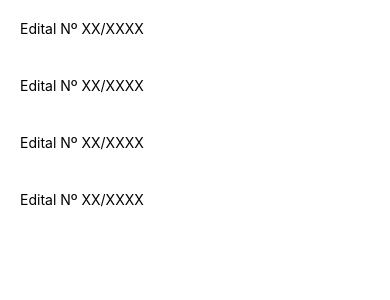
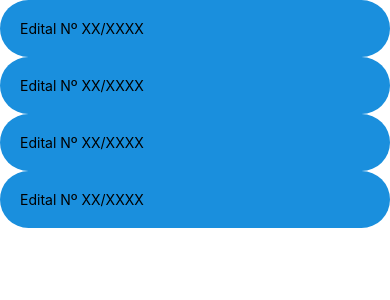
Before and after one commit to Cleisson50/Editais_IFRN, a React Native app: screen /Edital in a window 390 px wide. Shown: the top 300 px of the page. Built offline with nearby package versions, Linux system fonts and the light colour scheme.

Commit message:
modificacao da pagina editais

```diff
--- a/src/pages/Edital.js
+++ b/src/pages/Edital.js
@@ -1,29 +1,29 @@
 import * as React from 'react';
-import { Text, View, TouchableHighlight, StyleSheet } from 'react-native'
+import { Text, View, TouchableOpacity, StyleSheet } from 'react-native'
 
 export default props => {
     return (
         <View style={style.campus}>
-            <TouchableHighlight style={style.btn1} onPress={() => { props.navigation.navigate("Edital") }}>
+            <TouchableOpacity style={style.btn} onPress={() => { props.navigation.navigate("Edital") }}>
                 <View>
                     <Text>Edital Nº XX/XXXX</Text>
                 </View>
-            </TouchableHighlight>
-            <TouchableHighlight style={style.btn2} onPress={() => { props.navigation.navigate("Edital") }}>
+            </TouchableOpacity>
+            <TouchableOpacity style={style.btn} onPress={() => { props.navigation.navigate("Edital") }}>
                 <View>
                     <Text>Edital Nº XX/XXXX</Text>
                 </View>
-            </TouchableHighlight>
-            <TouchableHighlight style={style.btn3} onPress={() => { props.navigation.navigate("Edital") }}>
+            </TouchableOpacity>
+            <TouchableOpacity style={style.btn} onPress={() => { props.navigation.navigate("Edital") }}>
                 <View>
                     <Text>Edital Nº XX/XXXX</Text>
                 </View>
-            </TouchableHighlight>
-            <TouchableHighlight style={style.btn4} onPress={() => { props.navigation.navigate("Edital") }}>
+            </TouchableOpacity>
+            <TouchableOpacity style={style.btn} onPress={() => { props.navigation.navigate("Edital") }}>
                 <View>
                     <Text>Edital Nº XX/XXXX</Text>
                 </View>
-            </TouchableHighlight>
+            </TouchableOpacity>
 
         </View>
     )
@@ -33,28 +33,10 @@ const style = StyleSheet.create({
     campus: {
         flex: 1,
     },
-    btn1: {
+    btn: {
         textAlign: 'center',
         padding: 20,
         borderRadius: 30,
-        backgroundColor: 'DarkCyan'
-    },
-    btn2: {
-        textAlign: 'center',
-        padding: 20,
-        borderRadius: 30,
-        backgroundColor: 'DarkCyan'
-    },
-    btn3: {
-        textAlign: 'center',
-        padding: 20,
-        borderRadius: 30,
-        backgroundColor: 'DarkCyan'
-    },
-    btn4: {
-        textAlign: 'center',
-        padding: 20,
-        borderRadius: 30,
-        backgroundColor: 'DarkCyan'
+        backgroundColor: '#1A8FDD'
     }
 })
```
